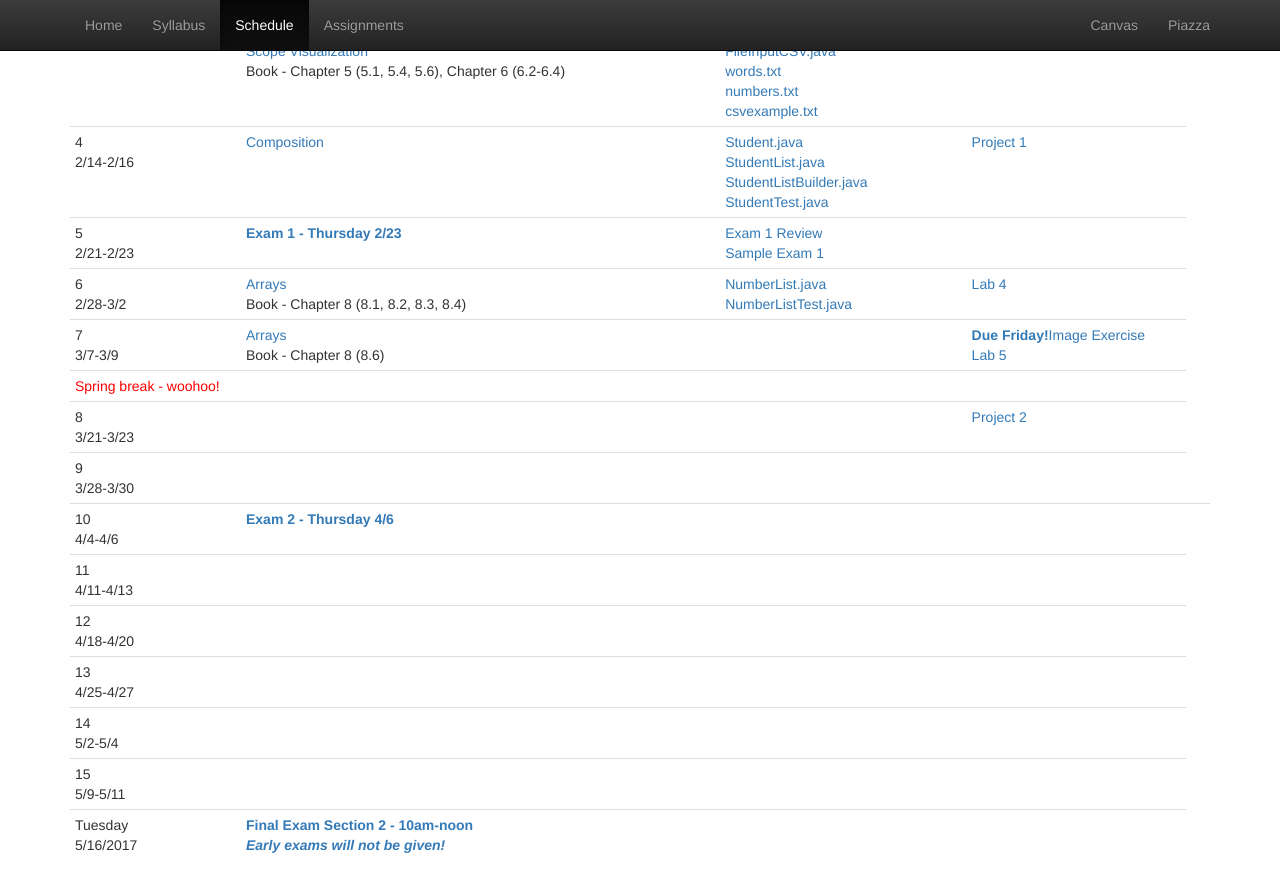
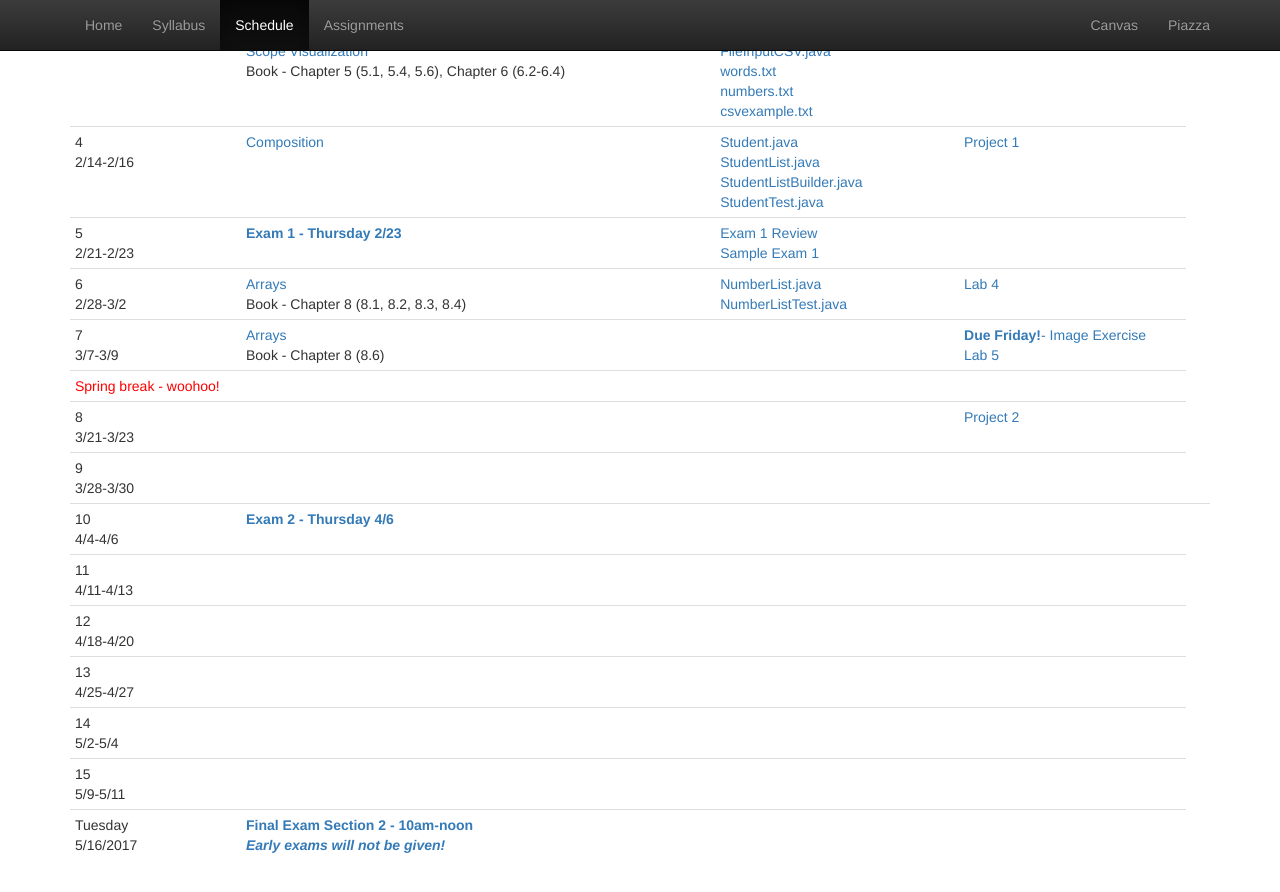
Before and after one commit to CS514-F17/cs514-f17.github.io, a Jekyll site: the page built from schedule.html, in a window 1280 px wide and 900 px high, scrolled down 577 px. Shown: the top 892 px of the window. Built offline with Jekyll 4.4.1, drawn with Linux system fonts in a browser that asks for light colours.

```diff
--- a/schedule.html
+++ b/schedule.html
@@ -122,7 +122,7 @@ title: Schedule
 			<td>
 			</td>
 			<td>
-				<a href="https://github.com/CS112-S17/labs/blob/master/image_exercise.md"><strong>Due Friday!</strong>Image Exercise</a><br/>
+				<a href="https://github.com/CS112-S17/labs/blob/master/image_exercise.md"><strong>Due Friday!</strong>- Image Exercise</a><br/>
 				<a href="https://github.com/CS112-S17/labs/blob/master/lab5.md">Lab 5</a><br/>
 			</td>
 		</tr>
```
